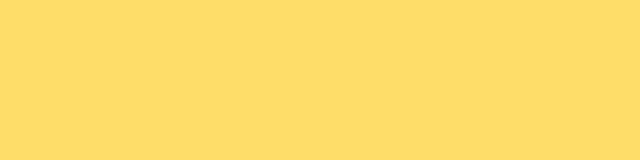
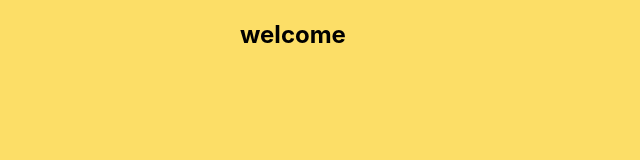
Before and after one commit to Sajjad-Mi/IE-Project, a React (Create React App) app in the folder client/: page / in a window 1280 px wide. Before the commit this address had no page. Shown: the top 160 px of the page, without its empty margins (0-640 px from the left). Built offline with nearby package versions, Linux system fonts and the light colour scheme; sample sign-in values are in the browser's storage.

Commit message:
add private route

```diff
--- a/client/src/App.js
+++ b/client/src/App.js
@@ -2,14 +2,19 @@ import './App.css';
 import { BrowserRouter as Router, Route, Routes } from 'react-router-dom'
 import Signup from "./components/auth/Signup";
 import Login from "./components/auth/Login";
+import Main from "./components/main/Main";
+
+import PrivateRoute from "./components/route/PrivateRoute";
 
 function App() {
+
   return (
     <Router>
         <div className="app">
           <Routes>
             <Route exact path="/login" element={<Login/>} />
             <Route exact path="/signup" element={<Signup/>} />
+            <Route exact path="/" element={<PrivateRoute><Main/></PrivateRoute>} />
 
           </Routes>
         </div>
--- /dev/null
+++ b/client/src/components/main/Main.js
@@ -0,0 +1,11 @@
+
+function Main() {
+
+    return (
+        <div className="Main">
+          <h2>welcome</h2>
+        </div>
+    );
+  }
+
+  export default Main;
--- /dev/null
+++ b/client/src/components/route/PrivateRoute.js
@@ -0,0 +1,7 @@
+import { Navigate } from "react-router-dom";
+
+const PrivateRoute = ({ children  }) => {
+  return (localStorage.getItem("authToken") ? children : <Navigate to="/login" />)
+};
+
+export default PrivateRoute;
```
